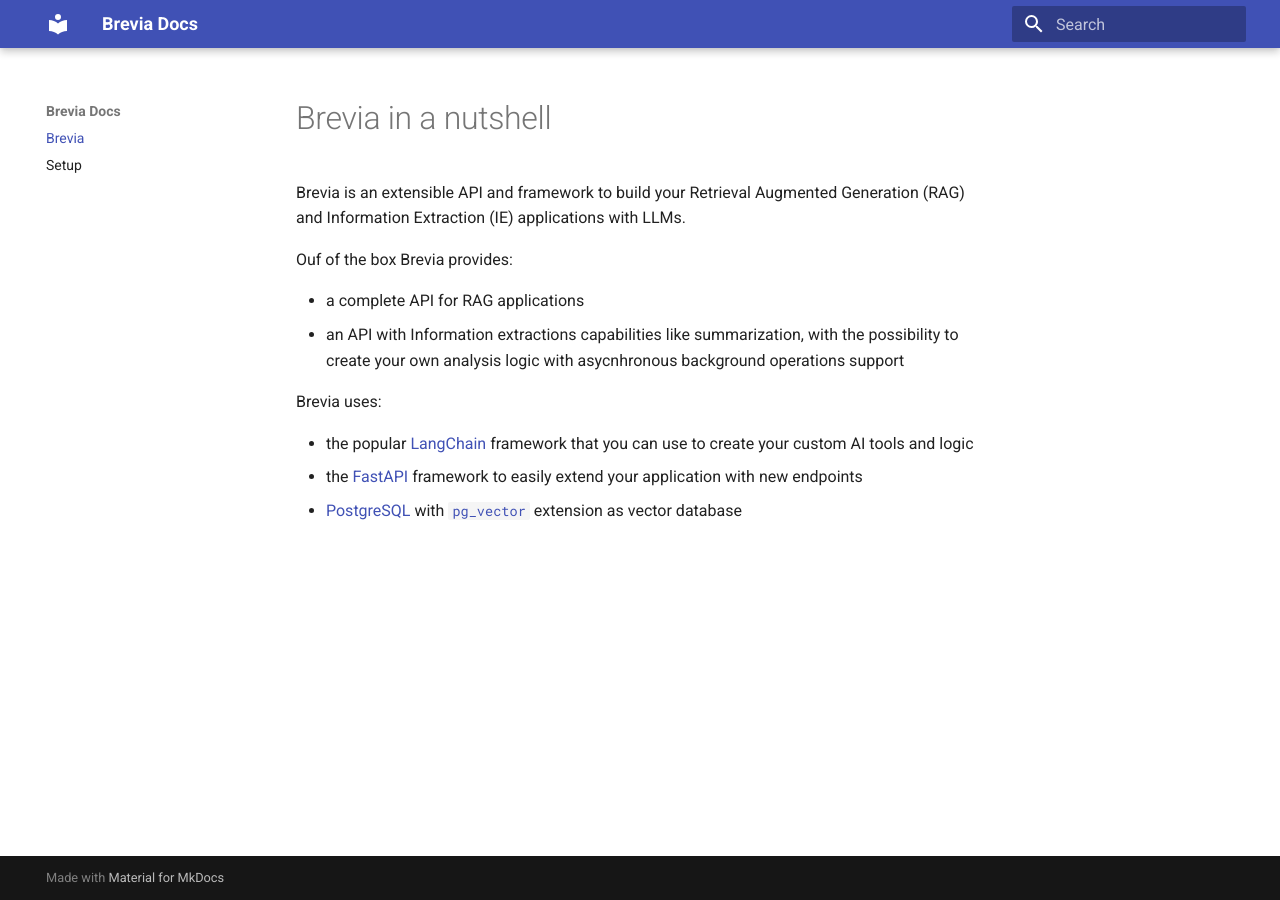
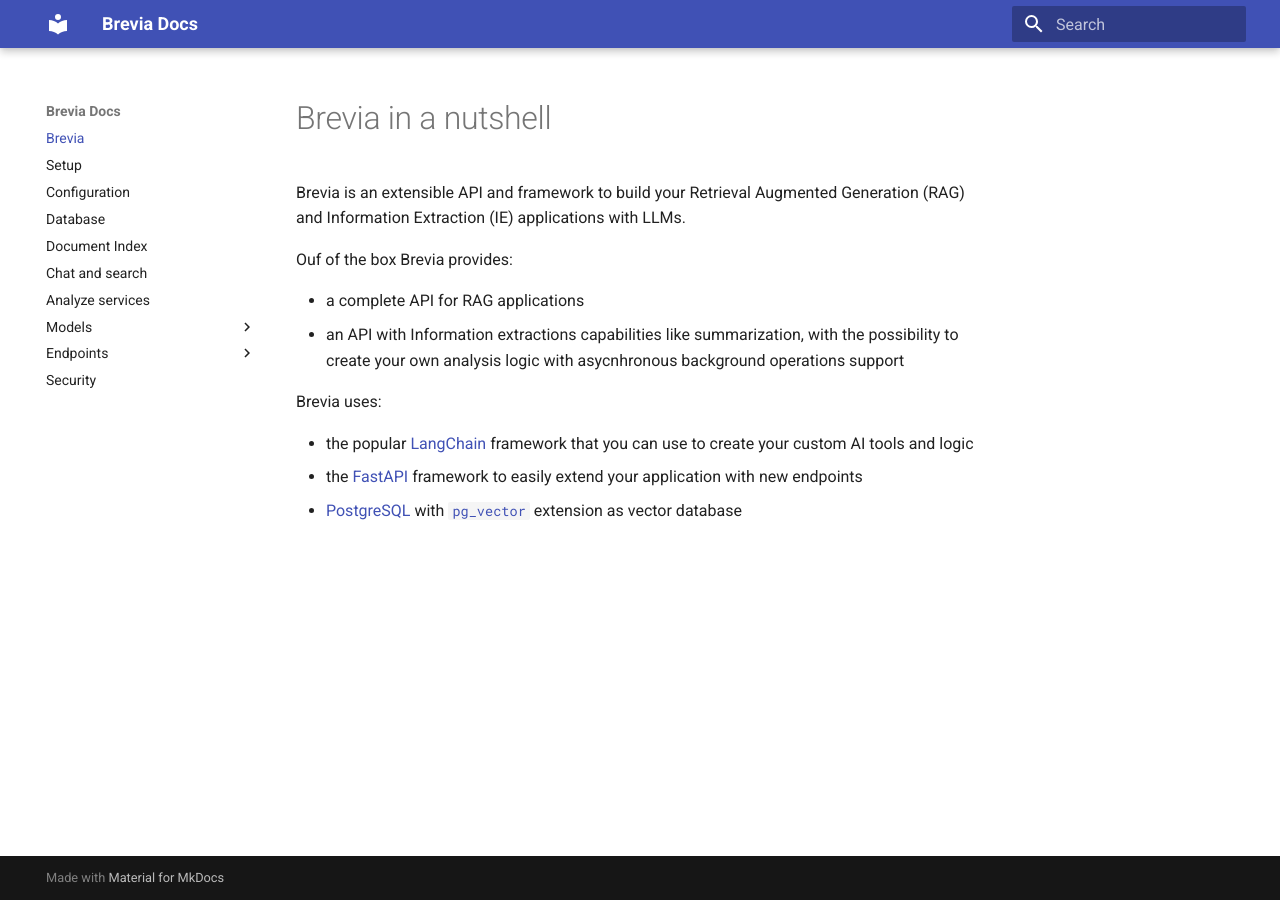
Before and after one commit to brevia-ai/brevia, an MkDocs documentation site: the page built from docs/index.md, in a window 1280 px wide. Built offline with MkDocs 1.6.1 and Material for MkDocs 9.7.7, drawn with Linux system fonts in a browser that asks for light colours; some of the changed lines change nothing that is shown.

Commit message:
feat: new nav tree

```diff
--- a/mkdocs.yml
+++ b/mkdocs.yml
@@ -5,3 +5,20 @@
 nav:
   - Brevia: index.md
   - Setup: setup.md
+  - Configuration: config.md
+  - Database: database.md
+  - Document Index: document_index.md
+  - Chat and search: chat_search.md
+  - Analyze services: services.md
+  - Models:
+    - OpenAI: models/openai.md
+    - Cohere: models/cohere.md
+    - Other Models: models/other_models.md
+  - Endpoints:
+    - Collections: endpoints/collections.md
+    - Index & Search: endpoints/documents_index.md
+    - Chat & History: endpoints/chat_and_history.md
+    - Summarize & Analyze: endpoints/summarize_analyze.md
+    - Transcribe:  endpoints/transcribe.md
+    - Status: endpoints/status.md
+  - Security: security.md
```
Also changed, not shown: docs/add_documents.md (deleted), docs/chat_search.md (added), docs/config.md (added), docs/document_index.md (added), docs/endpoints/async_jobs.md (deleted), docs/endpoints/chat_and_history.md (added), docs/endpoints/documents_index.md (added), docs/endpoints/summarize_analyze.md (added), docs/endpoints/transcribe.md (added), docs/models/other_models.md (added).
